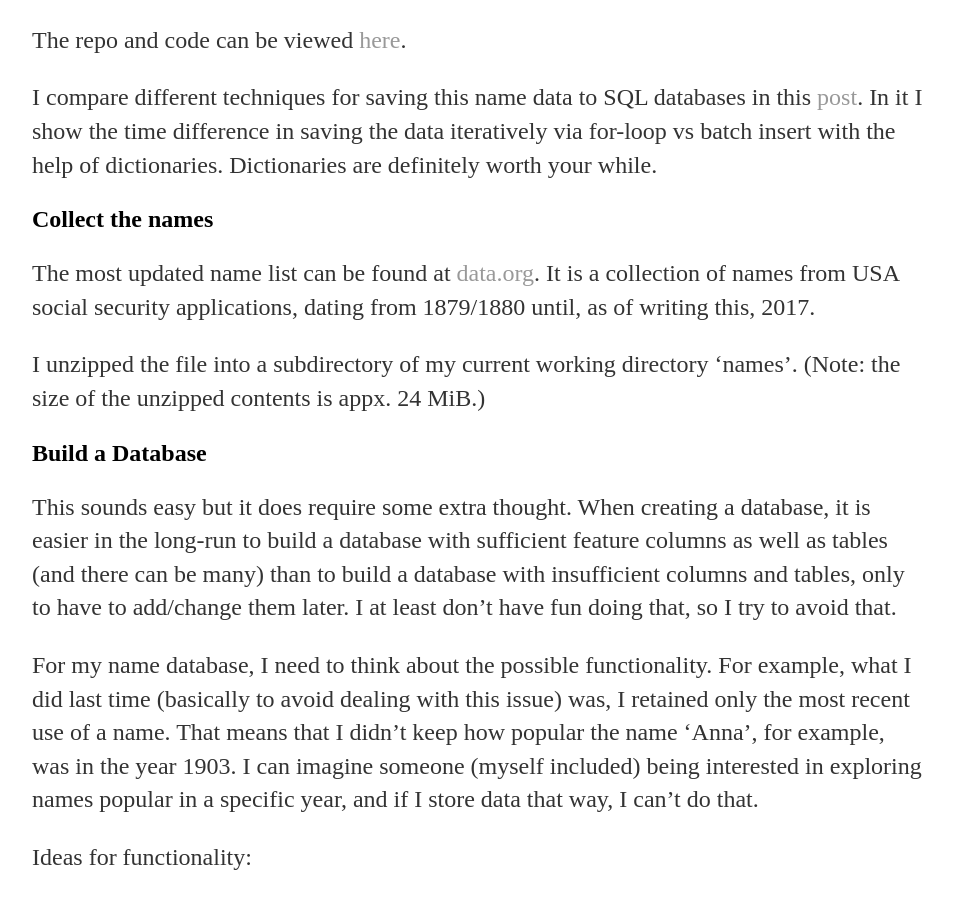
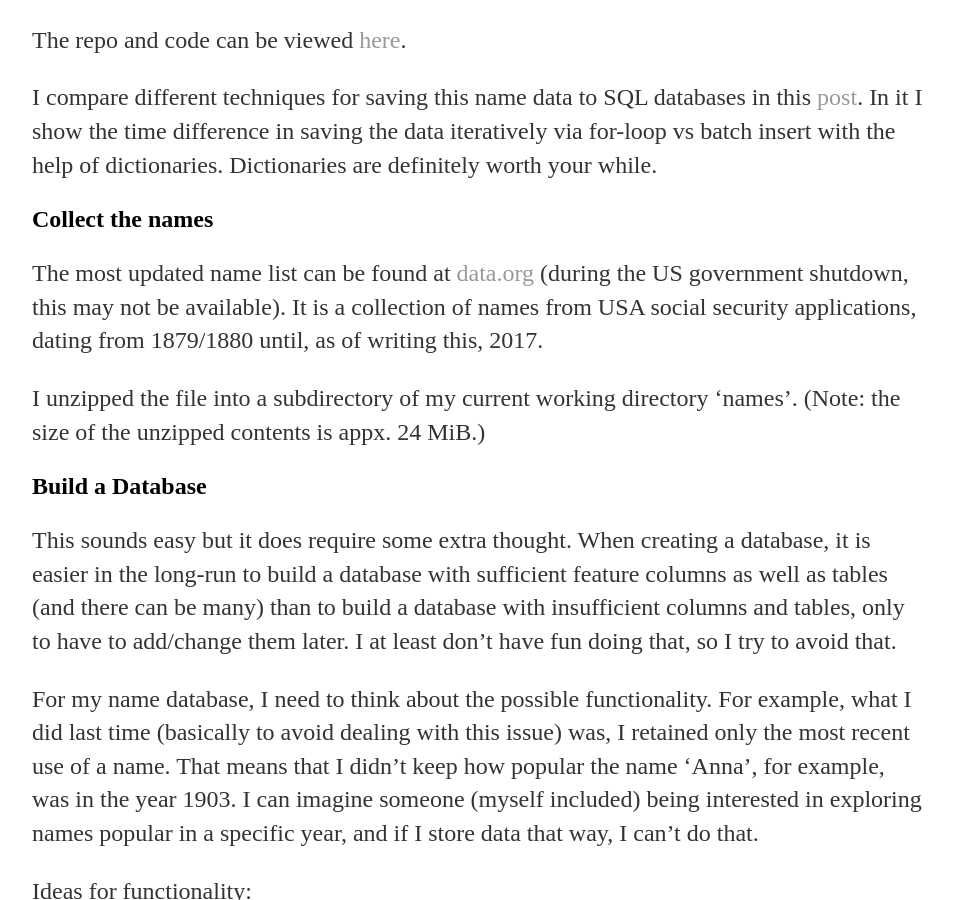
Before and after one commit to a-n-rose/a-n-rose.github.io, a Jekyll site: the page built from _posts/2018-11-05-updated-babyname-recommender.md, in a window 1280 px wide and 900 px high, scrolled down 502 px. Shown: the whole window, without its empty margins (160-1113 px from the left). Built offline with Jekyll 4.4.1, drawn with Linux system fonts in a browser that asks for light colours.

Commit message:
not for link: US govt. shutdown may result in link not being available

```diff
--- a/_posts/2018-11-05-updated-babyname-recommender.md
+++ b/_posts/2018-11-05-updated-babyname-recommender.md
@@ -14,7 +14,7 @@ I compare different techniques for saving this name data to SQL databases in thi
 
 ## Collect the names
 
-The most updated name list can be found at <a href="https://catalog.data.gov/dataset/baby-names-from-social-security-card-applications-national-level-data">data.org</a>. It is a collection of names from USA social security applications, dating from 1879/1880 until, as of writing this, 2017.
+The most updated name list can be found at <a href="https://catalog.data.gov/dataset/baby-names-from-social-security-card-applications-national-level-data">data.org</a> (during the US government shutdown, this may not be available). It is a collection of names from USA social security applications, dating from 1879/1880 until, as of writing this, 2017.
 
 I unzipped the file into a subdirectory of my current working directory 'names'. (Note: the size of the unzipped contents is appx. 24 MiB.)
 
```
